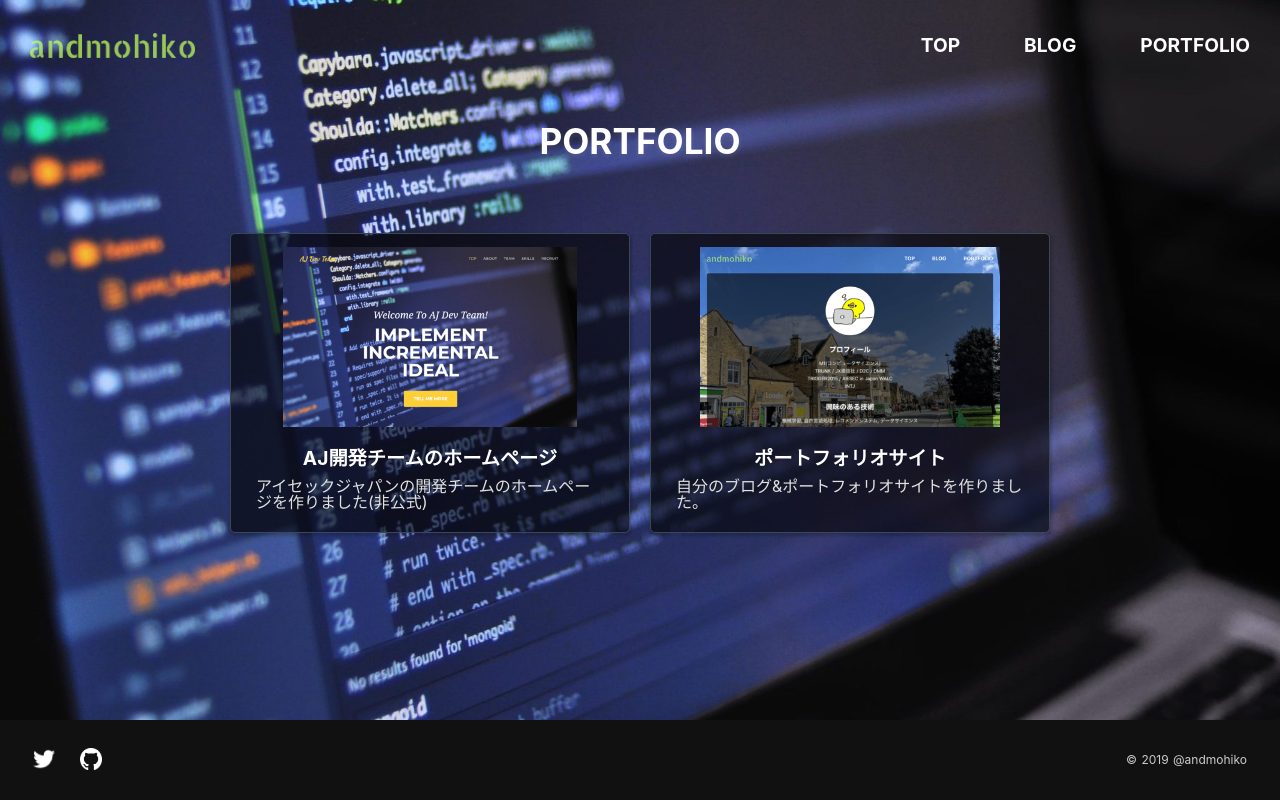
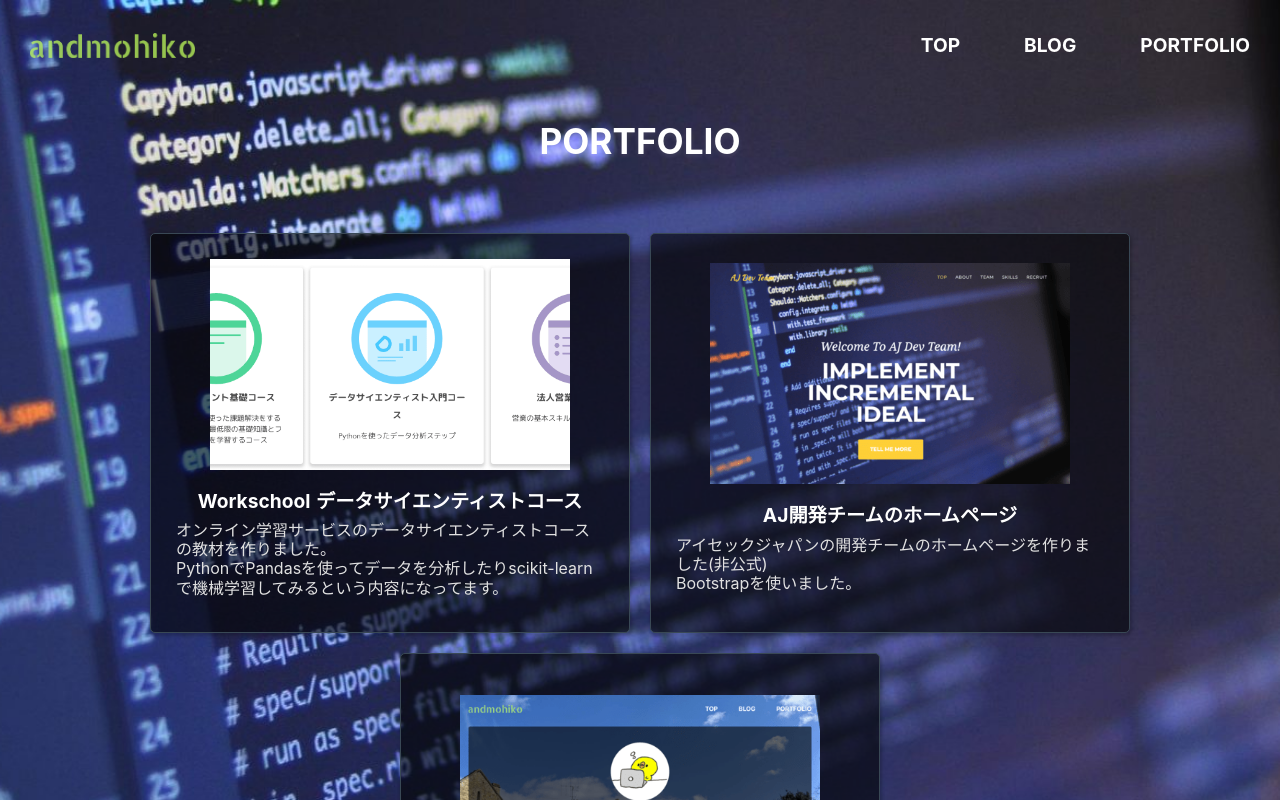
Before and after one commit to andmohiko/portfolio-site, a Nuxt app: page /portfolio in a window 1280 px wide. Shown: the top 800 px of the page. Built offline with nearby package versions, Linux system fonts and the light colour scheme.

Commit message:
add portfolio workschool

```diff
--- a/components/Portfolio.vue
+++ b/components/Portfolio.vue
@@ -5,11 +5,25 @@
     </div>
     <div class="portfolio-content">
       <div class="portfolio-card">
+        <a href="https://www.work-school.com/courses/5/">
+          <img src="../assets/portfolios/ws-ds-min.png" alt="workschool data scientist course" />
+        </a>
+        <h2>Workschool データサイエンティストコース</h2>
+        <p>
+          オンライン学習サービスのデータサイエンティストコースの教材を作りました。
+          <br />PythonでPandasを使ってデータを分析したりscikit-learnで機械学習してみるという内容になってます。
+        </p>
+      </div>
+
+      <div class="portfolio-card">
         <a href="http://ajdevteam.netlify.com">
           <img src="../assets/portfolios/ajdevteam-min.png" alt="ajdevteam" />
         </a>
         <h2>AJ開発チームのホームページ</h2>
-        <p>アイセックジャパンの開発チームのホームページを作りました(非公式)</p>
+        <p>
+          アイセックジャパンの開発チームのホームページを作りました(非公式)
+          <br />Bootstrapを使いました。
+        </p>
       </div>
 
       <div class="portfolio-card">
@@ -17,7 +31,10 @@
           <img src="../assets/portfolios/ps-min.png" alt="portfolio-site" />
         </a>
         <h2>ポートフォリオサイト</h2>
-        <p>自分のブログ&ポートフォリオサイトを作りました。</p>
+        <p>
+          自分のブログ&ポートフォリオサイトを作りました。
+          <br />Nuxt.js+Contentful+Netlifyを使ってます。
+        </p>
       </div>
     </div>
   </section>
@@ -65,8 +82,8 @@
 }
 
 .portfolio-card {
-  width: 400px;
-  height: 300px;
+  width: 480px;
+  height: 400px;
   background-color: rgba(0, 0, 0, 0.6);
   box-shadow: 1px 2px 3px 1px rgba(0, 0, 0, 0.2);
   border: 0.5px solid rgb(57, 72, 85);
@@ -80,8 +97,8 @@
   align-items: center;
 
   img {
-    max-height: 180px;
-    max-width: 350px;
+    max-height: 240px;
+    max-width: 360px;
     text-align: center;
     margin-bottom: 20px;
   }
@@ -93,6 +110,7 @@
   p {
     color: #e1e1e1;
     margin: 10px 0;
+    line-height: 1.2rem;
   }
 }
 </style>
```
Also changed, not shown: assets/portfolios/ws-ds-min.png (added), assets/portfolios/ws-ds.png (added).
